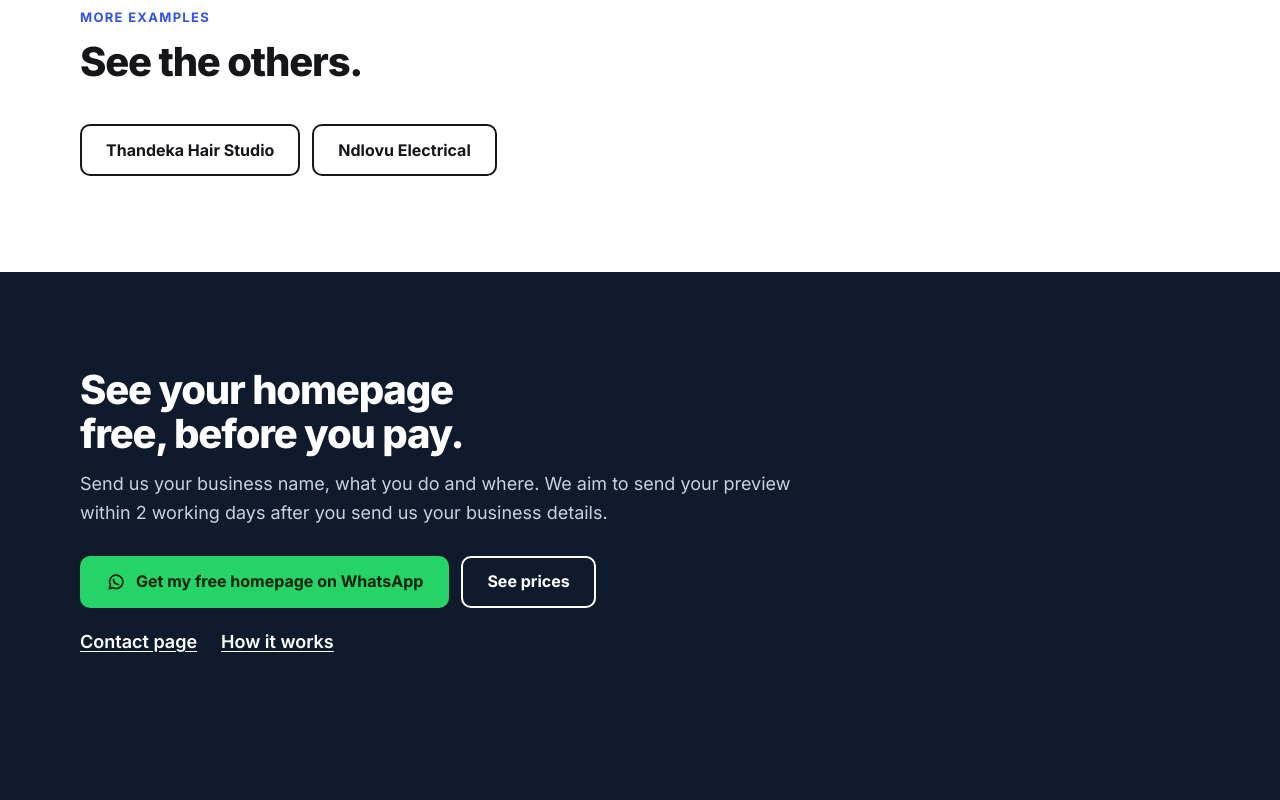
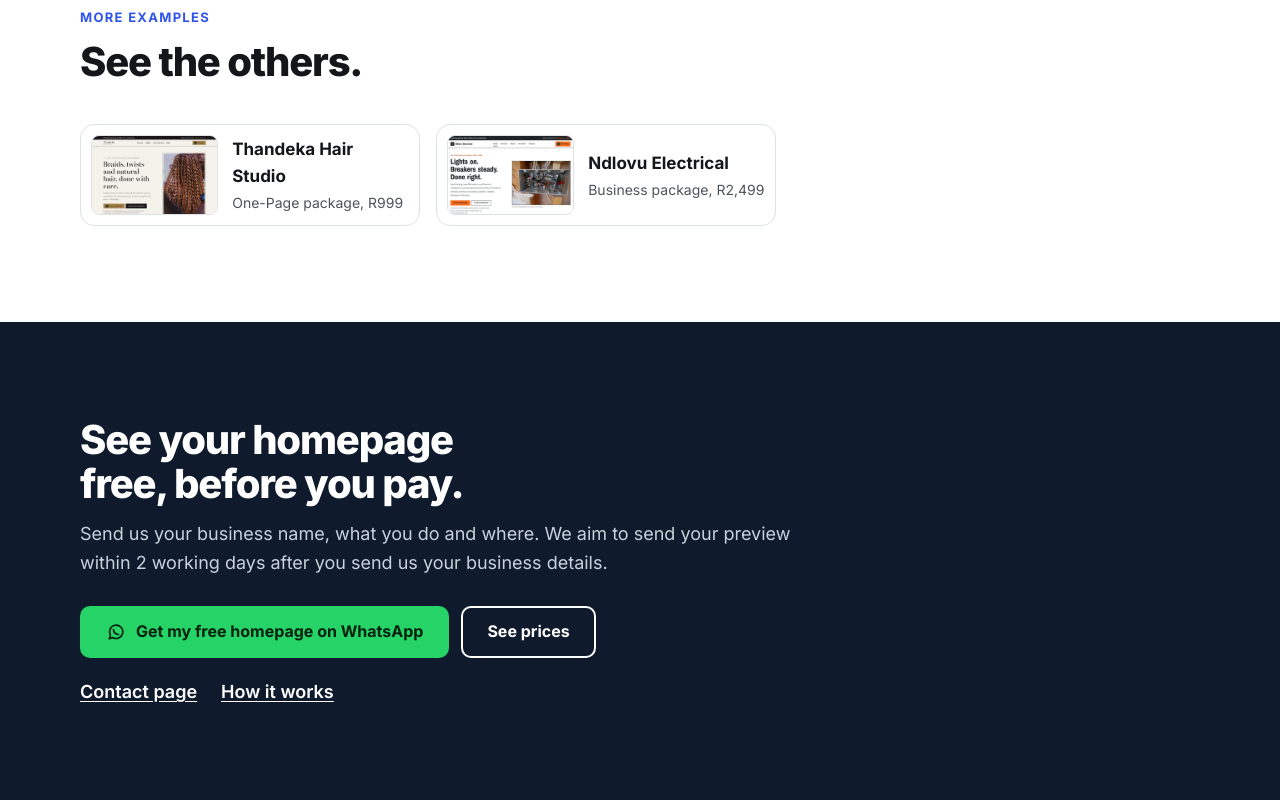
Before and after one commit to Khulani0/STRAAT-STUDIO, an Astro site: page /examples/fazilas-kitchen in a window 1280 px wide. Shown: the part 2680-3480 px from the top of the page. Built offline with nearby package versions, Linux system fonts and the light colour scheme; Astro itself is replaced by a stand-in of ours.

Commit message:
Show the other two examples as small cards on detail pages
Co-Authored-By: Claude Sonnet 5.5 <noreply@anthropic.com>
Claude-Session: https://claude.ai/code/session_01L2GkMj4RvU8rndSNf5UwXf

```diff
--- a/src/pages/examples/[slug].astro
+++ b/src/pages/examples/[slug].astro
@@ -85,8 +85,13 @@ const wa = whatsappHref(`Hi Straat Studio, I saw the ${e.name} example and I'd l
   <section class="section" aria-labelledby="more-h">
     <div class="wrap">
       <div class="head" data-reveal><SectionLabel>More examples</SectionLabel><h2 id="more-h">See the others.</h2></div>
-      <div class="actions" data-reveal>
-        {others.map((o) => <Button href={`/examples/${o.slug}/`} variant="secondary">{o.name}</Button>)}
+      <div class="ex-minis" data-reveal>
+        {others.map((o) => (
+          <a class="ex-mini" href={`/examples/${o.slug}/`}>
+            <img src={`/work/${o.img}-desktop-600.webp`} srcset={`/work/${o.img}-desktop-600.webp 600w, /work/${o.img}-desktop-800.webp 800w`} sizes="(min-width: 640px) 240px, 40vw" width="1600" height="1000" alt="" loading="lazy" decoding="async" />
+            <span class="ex-mini-t"><strong>{o.name}</strong><span>{prices.websites[o.pkgKey].name} package, {R(prices.websites[o.pkgKey].price)}</span></span>
+          </a>
+        ))}
       </div>
     </div>
   </section>
--- a/src/styles/global.css
+++ b/src/styles/global.css
@@ -225,6 +225,12 @@ h3 { font-size: var(--fs-h3); font-weight: 700; letter-spacing: -0.015em; line-h
 .shots .phone { width: min(280px, 100%); margin-inline: auto; }
 .shots .phone-screen { padding-bottom: 0; }
 .shots .phone-screen img { display: block; width: 100%; height: auto; }
+.ex-minis { display: grid; gap: 16px; grid-template-columns: repeat(auto-fit, minmax(min(100%, 260px), 340px)); }
+.ex-mini { display: flex; gap: 14px; align-items: center; background: #fff; border: 1px solid var(--line); border-radius: 14px; padding: 10px; color: var(--ink); text-decoration: none; min-height: 48px; transition: transform .25s ease, box-shadow .25s ease; }
+.ex-mini:hover { transform: translateY(-3px); box-shadow: 0 12px 24px -18px rgba(15,27,45,.35); }
+.ex-mini img { width: 40%; max-width: 130px; height: auto; border-radius: 8px; border: 1px solid var(--line); flex: none; }
+.ex-mini-t { display: grid; gap: 2px; font-size: 14px; color: var(--muted); }
+.ex-mini-t strong { font-size: 17px; color: var(--ink); }
 .shot-cap { margin-top: 10px; font-size: 14px; color: var(--muted); }
 /* Trades strip */
 .marquee { overflow: hidden; border-block: 1px solid var(--line); background: #fff; }
@@ -249,8 +255,8 @@ h3 { font-size: var(--fs-h3); font-weight: 700; letter-spacing: -0.015em; line-h
   .marquee-track { flex-wrap: wrap; width: auto; }
   .marquee-track ul[aria-hidden='true'] { display: none; }
   .marquee ul { flex-wrap: wrap; }
-  .btn, .card, .ex-tile, .logo img, .site-header, .m-card, .acc details::details-content, .step, .chip { transition: none !important; }
-  .btn:hover, .card:hover, .ex-tile:hover { transform: none; }
+  .btn, .card, .ex-tile, .ex-mini, .logo img, .site-header, .m-card, .acc details::details-content, .step, .chip { transition: none !important; }
+  .btn:hover, .card:hover, .ex-tile:hover, .ex-mini:hover { transform: none; }
   .phone[data-live] .m-card { opacity: 1; translate: none; }
 }
 
```
